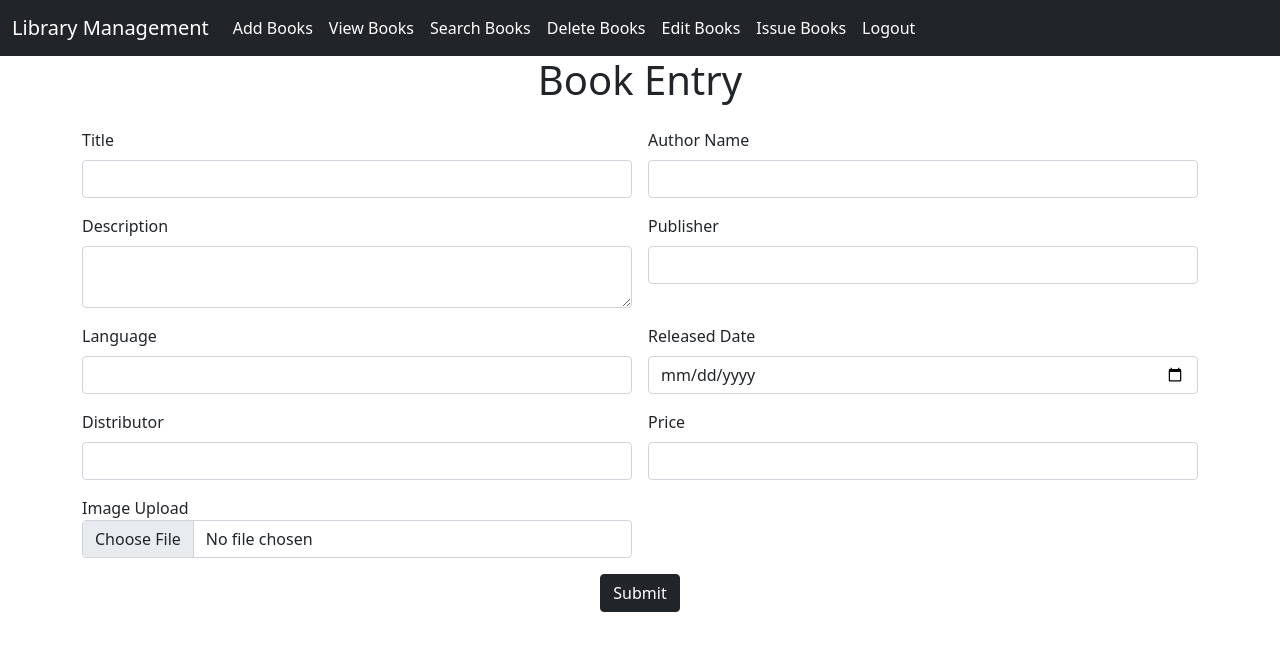
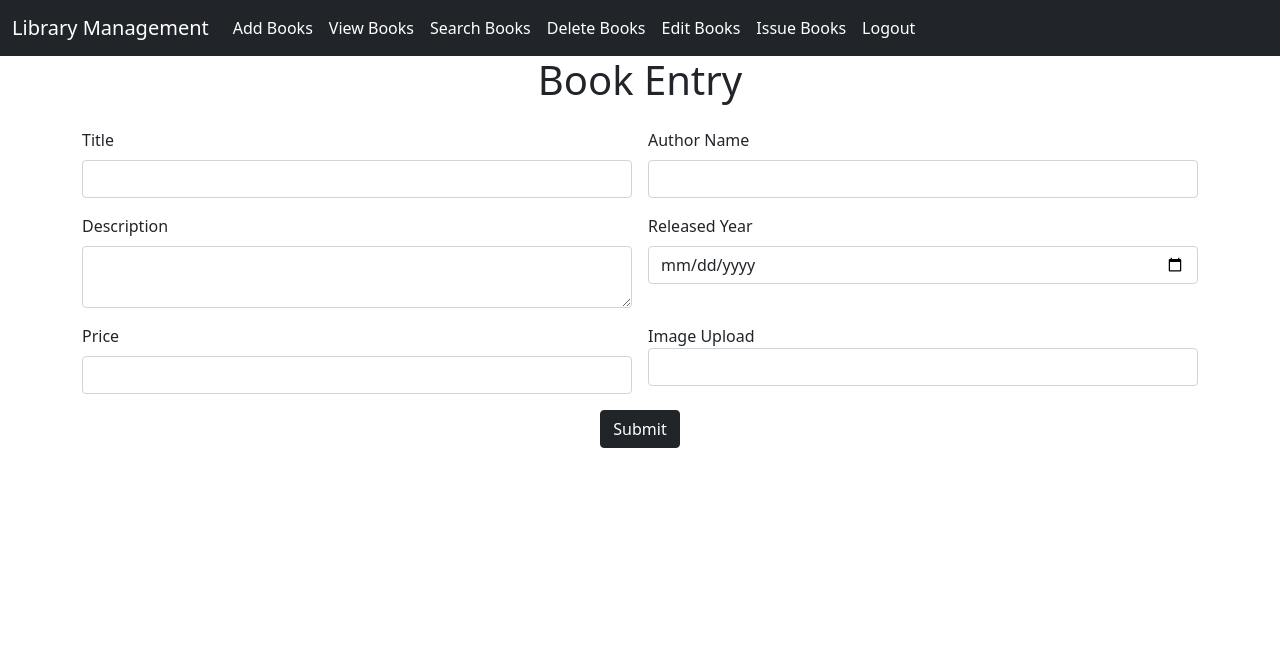
Before and after one commit to Varun-Babu/Libraray-app-angular, an Angular app: page /bookentry in a window 1280 px wide. Shown: the top 650 px of the page. Built offline with nearby package versions, Linux system fonts and the light colour scheme.

Commit message:
books added

```diff
--- a/src/app/book-entry/book-entry.component.html
+++ b/src/app/book-entry/book-entry.component.html
@@ -7,45 +7,29 @@
                 <h1 style="text-align: center;">Book Entry</h1>
                 <div class="col col-12 col-sm-6 col-md-6 col-lg-6 col-xl-6 col-xxl-6">
                     <label for="" class="form-label">Title</label>
-                    <input name="BookName" [(ngModel)]="BookName" type="text" class="form-control">
+                    <input name="title" [(ngModel)]="title" type="text" class="form-control">
                 </div>
                 <div class="col col-12 col-sm-6 col-md-6 col-lg-6 col-xl-6 col-xxl-6">
                     <label for="" class="form-label">Author Name</label>
-                    <input name="Authorname" [(ngModel)]="Authorname" type="text" class="form-control">
+                    <input name="author" [(ngModel)]="author" type="text" class="form-control">
                 </div>
                 <div class="col col-12 col-sm-6 col-md-6 col-lg-6 col-xl-6 col-xxl-6">
 
                         <label for="exampleFormControlTextarea1" class="form-label">Description</label>
-                        <textarea name="Description" [(ngModel)]="Description" class="form-control" id="exampleFormControlTextarea1" rows="2"></textarea>
+                        <textarea name="description" [(ngModel)]="description" class="form-control" id="exampleFormControlTextarea1" rows="2"></textarea>
                       </div>
-                    <div class="col col-12 col-sm-6 col-md-6 col-lg-6 col-xl-6 col-xxl-6">
-                    <label for="" class="form-label">Publisher</label>
-                    <input name="Publisher" [(ngModel)]="Publisher" type="text" class="form-control">
+                <div class="col col-12 col-sm-6 col-md-6 col-lg-6 col-xl-6 col-xxl-6">
+                    <label for="" class="form-label">Released Year</label>
+                    <input name="releasedYear" [(ngModel)]="releasedYear" type="date" class="form-control">
                 </div>
                 <div class="col col-12 col-sm-6 col-md-6 col-lg-6 col-xl-6 col-xxl-6">
-                    <label for="" class="form-label">Language</label>
-                    <input name="Language" [(ngModel)]="Language" type="text" class="form-control">
-                </div>
-
-
-                <div class="col col-12 col-sm-6 col-md-6 col-lg-6 col-xl-6 col-xxl-6">
-                    <label for="" class="form-label">Released Date</label>
-                    <input name="ReleasedDate" [(ngModel)]="ReleasedDate" type="date" class="form-control">
-                </div>
-                <div class="col col-12 col-sm-6 col-md-6 col-lg-6 col-xl-6 col-xxl-6">
-                    <label for="" class="form-label">Distributor</label>
-                    <input name="Distributor" [(ngModel)]="Distributor" type="text" class="form-control">
-                </div>
-
-                <div class="col col-12 col-sm-6 col-md-6 col-lg-6 col-xl-6 col-xxl-6">
                     <label for="" class="form-label">Price</label>
-                    <input name="Price" [(ngModel)]="Price" type="text" class="form-control">
+                    <input name="Price" [(ngModel)]="price" type="text" class="form-control">
                 </div>
                 <div class="col col-12 col-sm-6 col-md-6 col-lg-6 col-xl-6 col-xxl-6">
 
                         <label for="exampleFormControlFile1" >Image Upload</label>
-                        <input name="image" [(ngModel)]="image" class="form-control form-control-md" id="formFileSm" type="file" />
-
+                        <input name="image" [(ngModel)]="image" class="form-control" type="text">
 
                 </div>
 
--- a/src/app/book-entry/book-entry.component.ts
+++ b/src/app/book-entry/book-entry.component.ts
@@ -1,4 +1,5 @@
 import { Component } from '@angular/core';
+import { ApiService } from '../api.service';
 
 @Component({
   selector: 'app-book-entry',
@@ -6,20 +7,24 @@ import { Component } from '@angular/core';
   styleUrls: ['./book-entry.component.css']
 })
 export class BookEntryComponent {
-BookName =""
-Authorname=""
-Description=""
-Publisher=""
-Language=""
-ReleasedDate=""
-Distributor=""
-Price=""
+title =""
+author=""
+description=""
+releasedYear=""
+price=""
 image=""
+
+constructor(private api:ApiService){}
 
 readValue = () =>
 {
-  let data:any = {"Bookname":this.BookName,"Authorname":this.Authorname,"Description":this.Description,"Publisher":this.Publisher,"Language":this.Language,"ReleasedDate":this.ReleasedDate,"Distributor":this.Distributor,"Price":this.Price,"image":this.image}
+  let data:any = {"title":this.title,"author":this.author,"description":this.description,"releasedYear":this.releasedYear,"price":this.price,"image":this.image}
   console.log(data)
+  this.api.addBooks(data).subscribe(
+    (response) => {
+      console.log(response)
+    }
+  )
 }
 
 }
--- a/src/app/book-view/book-view.component.html
+++ b/src/app/book-view/book-view.component.html
@@ -8,8 +8,8 @@
                     <div class="card text-white bg-dark mb-3" >
                         <img class="img-top" width="200" height="200"src="https://www.pngitem.com/pimgs/m/607-6071193_free-book-clipart-transparent-book-images-and-book.png" class="card-img-top" alt="...">
                         <div class="card-body">
-                          <h5 class="card-title">{{i.BookName}}</h5>
-                          <p class="card-text">{{i.Authorname}}</p>
+                          <h5 class="card-title">{{i.title}}</h5>
+                          <p class="card-text">{{i.author}}</p>
                           <a href="#" class="btn btn-outline-light">View More</a>
                         </div>
                       </div>
--- a/src/app/book-view/book-view.component.ts
+++ b/src/app/book-view/book-view.component.ts
@@ -1,4 +1,5 @@
 import { Component } from '@angular/core';
+import { ApiService } from '../api.service';
 
 @Component({
   selector: 'app-book-view',
@@ -7,37 +8,12 @@ import { Component } from '@angular/core';
 })
 export class BookViewComponent {
 
-  data:any = [
-    {
-      "BookName" : "Atomic Habits",
-      "Authorname" : "James Clear",
-      "image": "https://www.pngitem.com/pimgs/m/607-6071193_free-book-clipart-transparent-book-images-and-book.png"
-
-    },
-    {
-      "BookName" : "Atomic Habits",
-      "Authorname" : "James Clear",
-      "image":"https://www.pngitem.com/pimgs/m/607-6071193_free-book-clipart-transparent-book-images-and-book.png"
-
-    },
-    {
-      "BookName" : "Atomic Habits",
-      "Authorname" : "James Clear",
-      "image":"https://www.pngitem.com/pimgs/m/607-6071193_free-book-clipart-transparent-book-images-and-book.png"
-
-    },
-    {
-      "BookName" : "Atomic Habits",
-      "Authorname" : "James Clear",
-      "image": "https://www.pngitem.com/pimgs/m/607-6071193_free-book-clipart-transparent-book-images-and-book.png"
-
-    },
-    {
-      "BookName" : "Atomic Habits",
-      "Authorname" : "James Clear",
-      "image":"https://www.pngitem.com/pimgs/m/607-6071193_free-book-clipart-transparent-book-images-and-book.png"
-
+data:any=[]
+constructor(private api:ApiService){
+  api.viewBooks().subscribe(
+    (response) => {
+      this.data = response;
     }
-  ]
-
+  )
 }
+}
--- a/src/app/delete/delete.component.html
+++ b/src/app/delete/delete.component.html
@@ -12,7 +12,7 @@
                   <div class="row g-3">
                     <div class="col col-12 col-sm-12 col-md-12 col-lg-12 col-xl-12 col-xxl-12">
                         <label for="" class="form-label">Book Title</label>
-                        <input name="Title" [(ngModel)]="Title" type="text" class="form-control">
+                        <input name="title" [(ngModel)]="title" type="text" class="form-control">
                     </div>
                     <div class="col col-12 col-sm-12 col-md-12 col-lg-12 col-xl-12 col-xxl-12 text-center">
                         <button (click)="readValue()" class="btn btn-outline-dark">Search</button>
@@ -23,6 +23,22 @@
               </div>
                 </div>
             </div>
+            <div class="row g-3">
+                <div class="col col-12 col-sm-4 col-md-4 col-lg-3 col-xxl-3 col-xxl-3" *ngFor="let i of searchResult">
+                    <div class="card text-white bg-dark mb-3" >
+                        <img class="img-top" width="200" height="200"src="https://www.pngitem.com/pimgs/m/607-6071193_free-book-clipart-transparent-book-images-and-book.png" class="card-img-top" alt="...">
+                        <div class="card-body">
+                          <h5 class="card-title">{{i.title}}</h5>
+                          <p class="card-text">{{i.author}}</p>
+                          <a href="#" class="btn btn-outline-light">View More</a>
+                        </div>
+                      </div>
+                      <div class="col col-12 col-sm-12 col-md-12 col-lg-12 col-xl-12 col-xxl-12 text-center">
+                        <button (click)="deleteBtnClick(i.id)" class="btn btn-danger">Delete</button>
+                    </div>
+                </div>
+
+                </div>
+            </div>
         </div>
-    </div>
-</div>
+        </div>
--- a/src/app/login-page/login-page.component.html
+++ b/src/app/login-page/login-page.component.html
@@ -11,12 +11,12 @@
                         <div class="card-body">
                           <h5 class="card-title" style="text-align: center;">USER LOGIN</h5>
                           <div class="col col-12 col-sm-12 col-md-12 col-lg-12 col-xl-12 col-xxl-12">
-                            <label for="" class="form-label">Username</label>
-                            <input name="Username" [(ngModel)]="Username" type="text" placeholder="Username" class="form-control">
+                            <label for="" class="form-label">Email</label>
+                            <input name="email" [(ngModel)]="email" type="text" placeholder="Username" class="form-control">
                         </div>
                         <div class="col col-12 col-sm-12 col-md-12 col-lg-12 col-xl-12 col-xxl-12">
                             <label for="" class="form-label">Password</label>
-                            <input name="Password" [(ngModel)]="Password" type="password" id="" placeholder="Password" class="form-control">
+                            <input name="email" [(ngModel)]="password" type="password" id="" placeholder="Password" class="form-control">
                         </div>
                         <div class="col col-12 col-sm-12 col-md-12 col-lg-12 col-xl-12 col-xxl-12 text-center">
                             <br>
--- a/src/app/login-page/login-page.component.ts
+++ b/src/app/login-page/login-page.component.ts
@@ -1,5 +1,6 @@
 import { Component } from '@angular/core';
 import { Router } from '@angular/router';
+import { ApiService } from '../api.service';
 
 @Component({
   selector: 'app-login-page',
@@ -7,22 +8,25 @@ import { Router } from '@angular/router';
   styleUrls: ['./login-page.component.css']
 })
 export class LoginPageComponent {
-  Username=""
-  Password=""
+  password=""
+  email=""
 
-  constructor(private route:Router){}
+  constructor(private api:ApiService,private route:Router){}
 
   readValue = () =>{
-    let data:any = {"Username":this.Username,"Password":this.Password}
+    let data:any = {"email":this.email,"password":this.password}
     console.log(data)
-
-    if (this.Username=="admin" && this.Password=="23" ) {
-      this.route.navigate(['/view'])
-
-    } else {
-      alert("invalid credentials")
+    this.api.userLogin(data).subscribe(
+      (response: any) => {
+        this.email = ""
+        this.password = ""
+        if (response.status == "success") {
+          this.route.navigate(["/view"])
+        } else {
+          alert(response.message)
+        }
+      }
+    )
 
     }
   }
-
-}
--- a/src/app/search/search.component.html
+++ b/src/app/search/search.component.html
@@ -12,7 +12,7 @@
                   <div class="row g-3">
                     <div class="col col-12 col-sm-12 col-md-12 col-lg-12 col-xl-12 col-xxl-12">
                         <label for="" class="form-label">Book Title</label>
-                        <input name="Title" [(ngModel)]="Title" type="text" class="form-control">
+                        <input name="title" [(ngModel)]="title" type="text" class="form-control">
                     </div>
                     <div class="col col-12 col-sm-12 col-md-12 col-lg-12 col-xl-12 col-xxl-12 text-center">
                         <button (click)="readValue()" class="btn btn-outline-dark">Search</button>
@@ -23,6 +23,23 @@
               </div>
                 </div>
             </div>
+            <br>
+                <div class="row">
+                    <div class="col col-12 col-sm-12 col-md-12 col-lg-12 col-xl-12 col-xxl-12">
+                        <div class="row g-3">
+                            <div class="col col-12 col-sm-4 col-md-4 col-lg-3 col-xxl-3 col-xxl-3" *ngFor="let i of searchResult">
+                                <div class="card text-white bg-dark mb-3" >
+                                    <img class="img-top" width="200" height="200"src="https://www.pngitem.com/pimgs/m/607-6071193_free-book-clipart-transparent-book-images-and-book.png" class="card-img-top" alt="...">
+                                    <div class="card-body">
+                                      <h5 class="card-title">{{i.title}}</h5>
+                                      <p class="card-text">{{i.author}}</p>
+                                      <a href="#" class="btn btn-outline-light">View More</a>
+                                    </div>
+                                  </div>
+                            </div>
+                            </div>
+                        </div>
+                    </div>
+                </div>
         </div>
     </div>
-</div>
```
Also changed, not shown: src/app/api.service.ts (+21 -2 lines), src/app/delete/delete.component.ts (+31 -2 lines), src/app/search/search.component.ts (+16 -3 lines).
